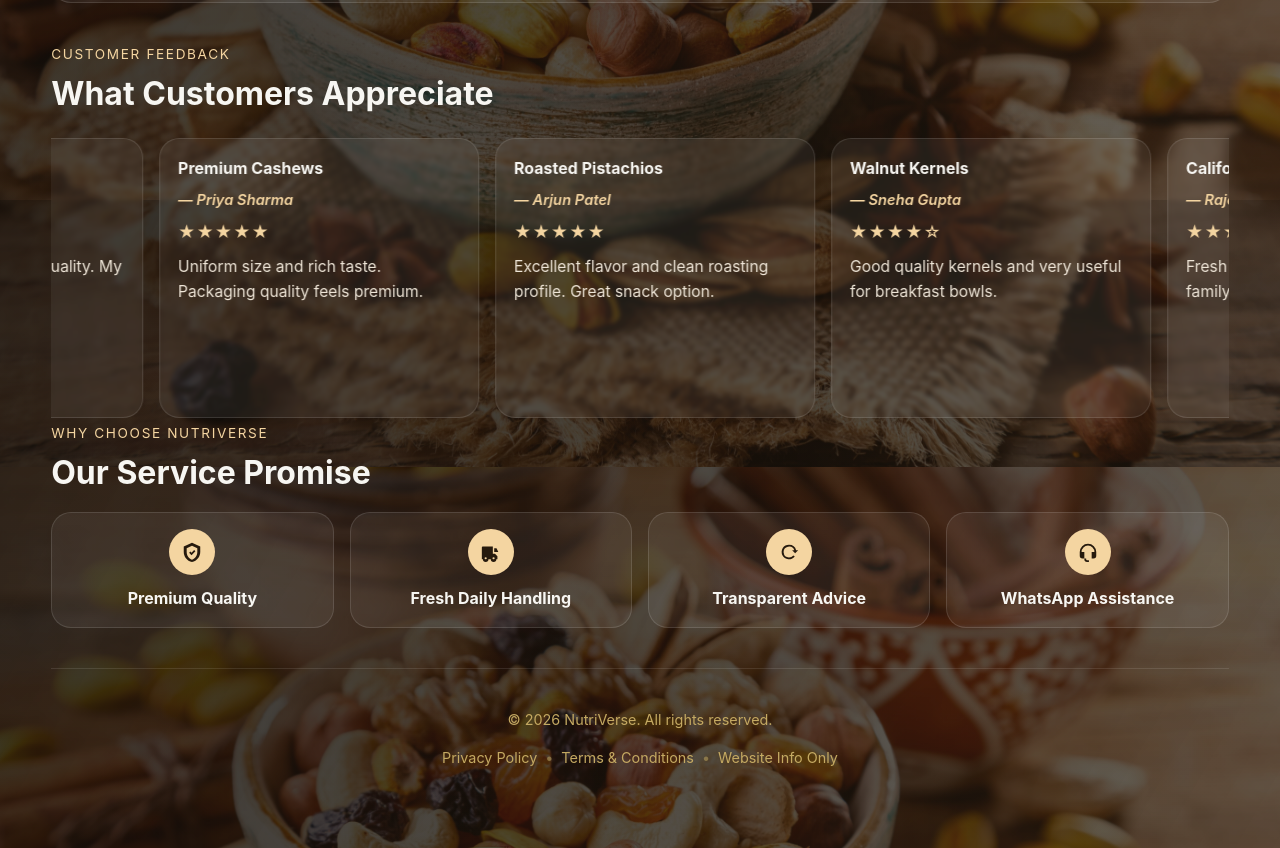
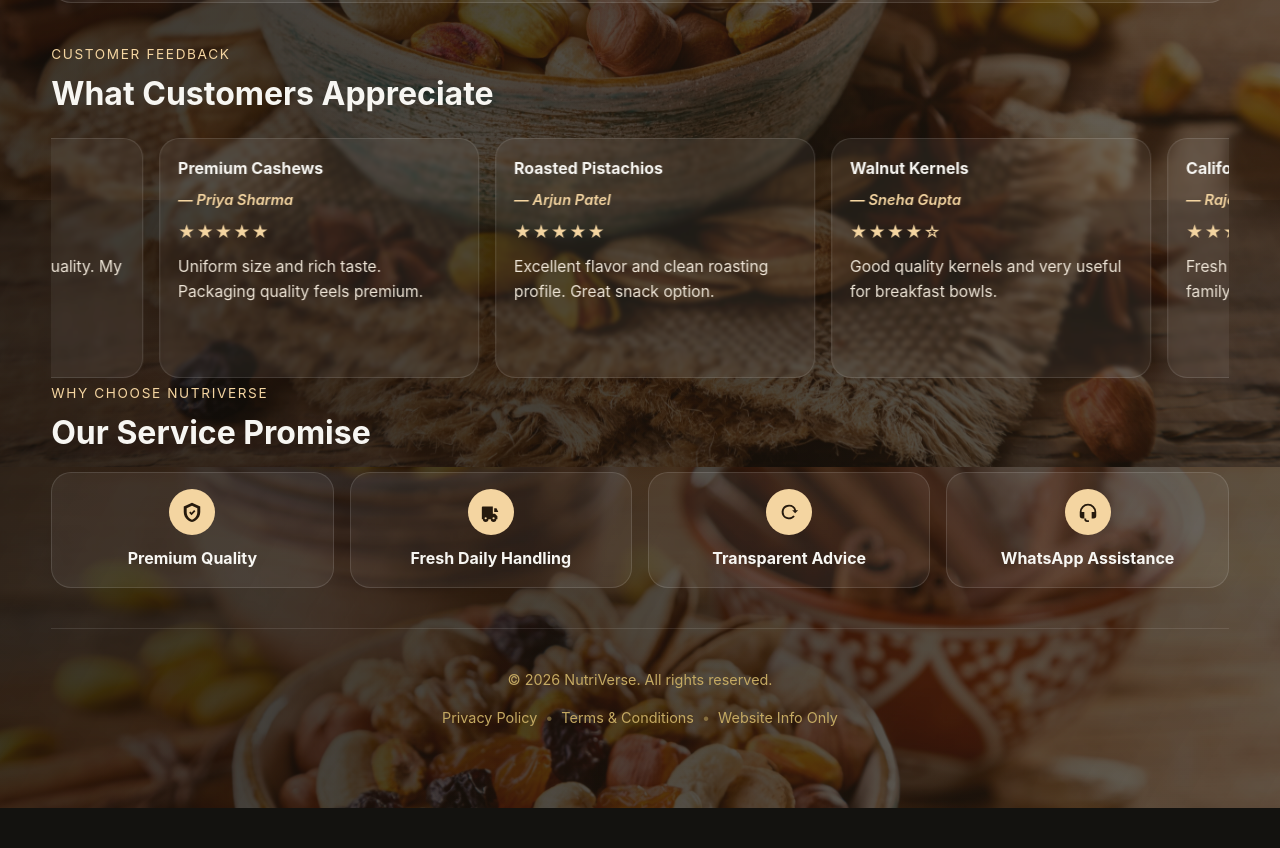
Before and after one commit to shubhanalytics/nutriverse, a React (Vite) app: page / in a window 1280 px wide. Shown: the part 3800-4648 px from the top of the page. After the commit the page ends 4608 px from the top, so only its background shows below. Built offline with nearby package versions, Linux system fonts and the light colour scheme.

Commit message:
Tighten feedback card sizing on desktop

```diff
--- a/src/index.css
+++ b/src/index.css
@@ -486,7 +486,8 @@ button {
 .feedback-card {
   display: flex;
   flex-direction: column;
-  min-height: 280px;
+  min-height: 240px;
+  height: 240px;
 }
 
 h3,
@@ -636,11 +637,14 @@ h2 {
 }
 
 .feedback-note {
-  margin: 0.7rem 0 0 0;
+  margin: 0.55rem 0 0 0;
   color: #efe6d8;
   font-size: 0.98rem;
   line-height: 1.6;
-  flex-grow: 1;
+  display: -webkit-box;
+  -webkit-box-orient: vertical;
+  -webkit-line-clamp: 3;
+  overflow: hidden;
 }
 
 .site-footer {
@@ -943,6 +947,7 @@ h2 {
 
   .feedback-card {
     min-height: 0;
+    height: auto;
   }
 
   .feedback-slider-container {
```
